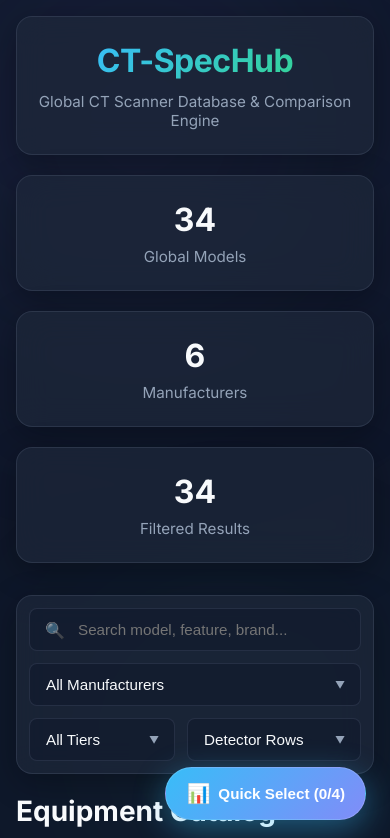
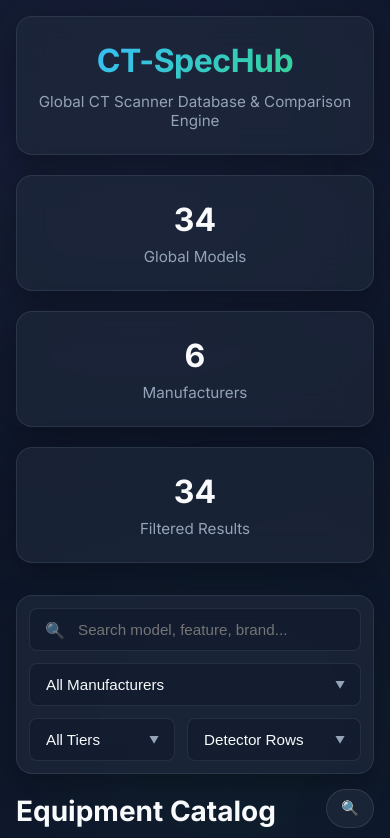
Before and after one commit to MarcusLu-999/ct-spec-hub, a React (Vite) app: page / in a window 390 px wide. Shown: the top 838 px of the page. Built offline with nearby package versions, Linux system fonts and the light colour scheme.

Commit message:
feat: add mobile floating compare button and auto-scroll to top

```diff
--- a/src/App.jsx
+++ b/src/App.jsx
@@ -190,7 +190,13 @@ function App() {
           <p>Filtered Results</p>
         </div>
         {compareList.length > 0 && (
-          <div className="stat-card glass-panel stat-card--accent hover-lift" onClick={() => setShowCompare(!showCompare)}>
+          <div className="stat-card glass-panel stat-card--accent hover-lift" onClick={() => {
+            const nextShow = !showCompare;
+            setShowCompare(nextShow);
+            if (nextShow) {
+              window.scrollTo({ top: 0, behavior: 'smooth' });
+            }
+          }}>
             <div className="compare-indicator">
               <h3>{compareList.length} <span className="text-sm">/ 4</span></h3>
             </div>
@@ -523,12 +529,23 @@ function App() {
         )}
       </main>
 
-      {/* Mobile Floating Action Button */}
+      {/* Mobile Floating Action Buttons */}
       {!showCompare && (
-        <button className="mobile-fab glass-panel hover-lift" onClick={() => setShowQuickSelect(true)}>
-          <span className="fab-icon">📊</span>
-          <span className="fab-text">Quick Select ({compareList.length}/4)</span>
-        </button>
+        <div className="mobile-fab-container">
+          <button className="mobile-fab-btn mobile-fab-secondary glass-panel hover-lift" onClick={() => setShowQuickSelect(true)}>
+            <span className="fab-icon">🔍</span>
+            <span className="mobile-fab-btn-text">Select ({compareList.length}/4)</span>
+          </button>
+          {compareList.length > 0 && (
+            <button className="mobile-fab-btn mobile-fab-primary hover-lift animate-pulse-subtle" onClick={() => {
+              setShowCompare(true);
+              window.scrollTo({ top: 0, behavior: 'smooth' });
+            }}>
+              <span className="fab-icon">📊</span>
+              <span className="mobile-fab-btn-text">Compare Now ({compareList.length})</span>
+            </button>
+          )}
+        </div>
       )}
 
       {/* Quick Select Drawer Component */}
@@ -590,6 +607,7 @@ function App() {
                 onClick={() => {
                   setShowCompare(true);
                   setShowQuickSelect(false);
+                  window.scrollTo({ top: 0, behavior: 'smooth' });
                 }}
               >
                 📊 Compare Selected ({compareList.length})
--- a/src/index.css
+++ b/src/index.css
@@ -617,27 +617,67 @@ body {
   text-align: left;
 }
 
-/* --- Mobile Floating Action Button (FAB) --- */
-.mobile-fab {
+/* --- Mobile Floating Action Buttons (FAB) --- */
+.mobile-fab-container {
   display: none;
   position: fixed;
   bottom: 24px;
   right: 24px;
   z-index: 999;
-  background: linear-gradient(135deg, var(--accent-blue), var(--accent-purple));
-  border: 1px solid rgba(255, 255, 255, 0.15);
-  box-shadow: 0 8px 32px rgba(56, 189, 248, 0.4);
-  color: white;
-  padding: 14px 20px;
+  gap: 12px;
+  align-items: center;
+}
+
+.mobile-fab-btn {
+  display: flex;
+  align-items: center;
+  gap: 8px;
+  padding: 12px 20px;
   border-radius: 50px;
   font-weight: 600;
-  font-size: 0.95rem;
-  align-items: center;
-  gap: 8px;
+  font-size: 0.9rem;
   cursor: pointer;
+  border: 1px solid rgba(255, 255, 255, 0.15);
+  box-shadow: 0 8px 32px rgba(15, 23, 42, 0.3);
+  transition: all 0.3s cubic-bezier(0.4, 0, 0.2, 1);
+  color: white;
 }
-.mobile-fab .fab-icon {
-  font-size: 1.2rem;
+
+.mobile-fab-secondary {
+  background: rgba(30, 41, 59, 0.75) !important;
+  backdrop-filter: blur(12px);
+  -webkit-backdrop-filter: blur(12px);
+  border-color: rgba(255, 255, 255, 0.1);
+}
+
+.mobile-fab-secondary:hover {
+  background: rgba(30, 41, 59, 0.9) !important;
+  transform: translateY(-2px);
+}
+
+.mobile-fab-primary {
+  background: linear-gradient(135deg, var(--accent-purple), var(--accent-blue)) !important;
+  border-color: rgba(255, 255, 255, 0.25);
+  box-shadow: 0 8px 24px rgba(129, 140, 248, 0.35);
+}
+
+.mobile-fab-primary:hover {
+  transform: translateY(-2px) scale(1.03);
+  box-shadow: 0 12px 32px rgba(129, 140, 248, 0.5);
+}
+
+@keyframes pulse-subtle {
+  0%, 100% {
+    box-shadow: 0 8px 24px rgba(129, 140, 248, 0.35);
+  }
+  50% {
+    box-shadow: 0 8px 32px rgba(129, 140, 248, 0.6);
+    transform: translateY(-1px) scale(1.02);
+  }
+}
+
+.animate-pulse-subtle {
+  animation: pulse-subtle 2s infinite ease-in-out;
 }
 
 /* --- Quick Select Drawer (Mobile) --- */
@@ -842,8 +882,8 @@ body {
     font-size: 0.95rem;
   }
 
-  /* Show floating Quick Select FAB */
-  .mobile-fab {
+  /* Show floating Quick Select FAB Container */
+  .mobile-fab-container {
     display: flex;
   }
 
@@ -1172,4 +1212,18 @@ body {
   .completeness-item {
     flex-basis: 100%;
   }
+  .mobile-fab-secondary .mobile-fab-btn-text {
+    display: none;
+  }
+  .mobile-fab-btn {
+    padding: 10px 14px;
+  }
+  .mobile-fab-primary {
+    padding: 12px 18px;
+  }
+  .mobile-fab-container {
+    bottom: 16px;
+    right: 16px;
+    gap: 8px;
+  }
 }
```
